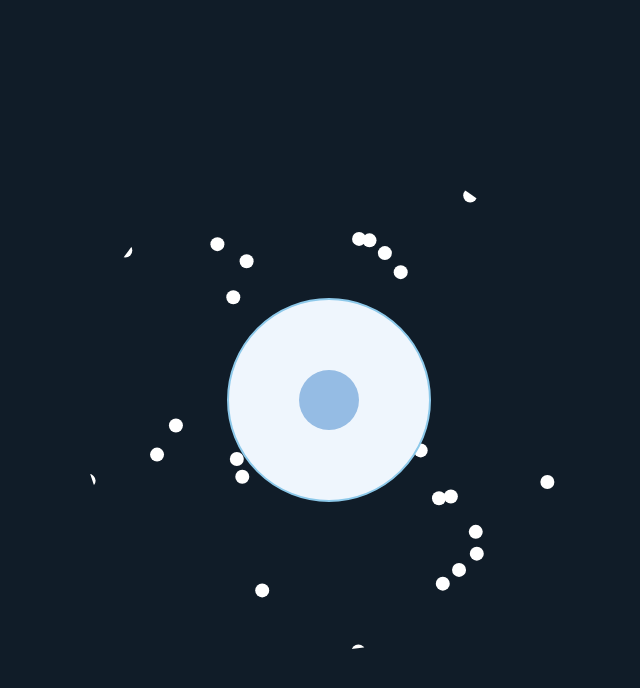
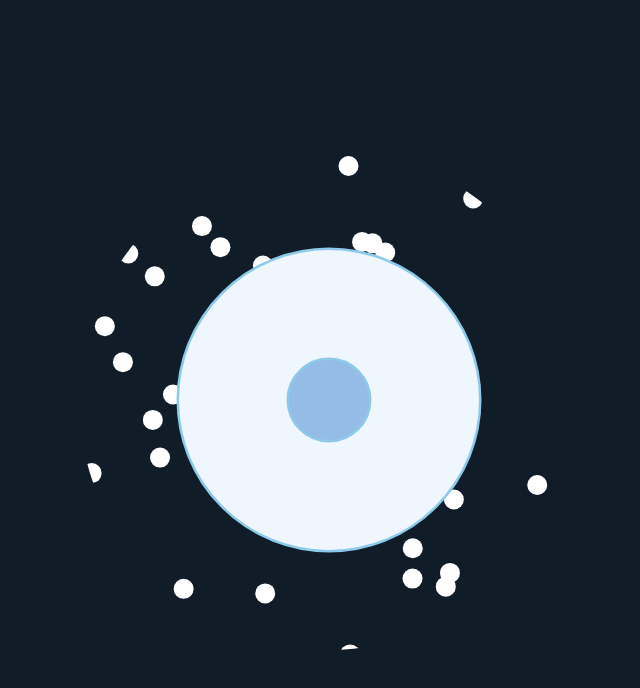
Before and after one commit to particle-animation/particle-animation, a plain HTML site: page index.html in a window 1280 px wide. Shown: the whole page, without its empty margins (311-951 px from the left). Drawn offline with Linux system fonts and the light colour scheme.

Commit message:
Move everything to canvas / Collision detection

```diff
--- a/css/main.css
+++ b/css/main.css
@@ -29,45 +29,5 @@ body, html {
 }
 
 .particles {
-    position: absolute;
-    z-index: 100;
     border-radius: 50%;
 }
-
-.cell {
-    position: relative;
-    z-index: 150;;
-}
-
-.particle-animation .cell {
-    display: flex;
-    justify-content: center;
-    align-items: center;
-    width: 200px;
-    height: 200px;
-    background: #eff6fd;
-    border-radius: 50%;
-    border: 2px solid #8dc9ea;
-}
-
-.particle-animation .cell__core {
-    width: 30%;
-    height: 30%;
-    background: #95bce4;
-    border-radius: 50%;
-}
-
-.particle-animation > svg {
-    position: absolute;
-    top: 0;
-    left: 0;
-    bottom: 0;
-    right: 0;
-}
-
-/* TESTING */
-
-#shapes {
-    position: relative;
-    z-index: 100;;
-}
--- a/index.html
+++ b/index.html
@@ -22,10 +22,6 @@
   <div class="site-wrap">
     <figure class="particle-animation">
         <canvas class="particles" id="particles"></canvas>
-        <div class="cell">
-            <div class="cell__core">
-            </div>
-        </div>
     </figure>
   </div>
   <script src="js/plugins.js"></script>
--- a/js/main.js
+++ b/js/main.js
@@ -2,25 +2,25 @@
 var canvas = document.querySelector('#particles');
 var ctx = canvas.getContext("2d");
 
+var canvasSizes = {
+    'width': 500,
+    'height': 500,
+}
+
 // w and h are Vars corresponding to the Window Size
-w = ctx.canvas.width = 500;
-h = ctx.canvas.height = 500;
-
-// adjust w,h and canvas when window is resized
-window.onresize = function () {
-    w = ctx.canvas.width = window.innerWidth;
-    h = ctx.canvas.height = window.innerHeight;
-};
+w = ctx.canvas.width = canvasSizes.width;
+h = ctx.canvas.height = canvasSizes.height;
 
 // Variables
 particles = [];
-maxParticles = 30;
-radius = 7;
+maxParticles = 40;
+radius = 10;
 
 // Once this function is called it will push Objects with multiple Properties into the particles Array
 function createParticles() {
     // Push Particle Objects into the array
     for (var i = 0; i < maxParticles; i++) {
+        var diff = 400; // add 1 if inclusive
         particles.push({
             x: Math.random() * ((w + radius) - radius) + radius, //Random Position between 0 and w(canvas-width)
             y: Math.random() * ((h + radius) - radius) + radius, // Same here for height
@@ -45,6 +45,20 @@ function draw() {
         ctx.fill();
         ctx.closePath();
     }
+
+    ctx.beginPath();
+    ctx.arc(canvasSizes.width/2, canvasSizes.height/2, 150, 0, 2 * Math.PI);
+    ctx.strokeStyle = "#8dc9ea";
+    ctx.lineWidth = 5;
+    ctx.stroke();
+    ctx.fillStyle = "#eff6fd";
+    ctx.fill();
+
+    ctx.beginPath();
+    ctx.arc(canvasSizes.width/2, canvasSizes.height/2, 40, 0, 2 * Math.PI);
+    ctx.stroke();
+    ctx.fillStyle = "#95bce4";
+    ctx.fill();
 }
 
 function move() {
@@ -63,13 +77,30 @@ function render() {
     requestAnimationFrame(render);
 }
 
+var circle1 = { radius: 150, x: 150, y: 150 };
+var circle2 = { radius: 12, x: 10, y: 5 };
+
+var dx = circle1.x - circle2.x;
+var dy = circle1.y - circle2.y;
+var distance = Math.sqrt(dx * dx + dy * dy);
+
+if (distance < circle1.radius + circle2.radius) {
+    // collision detected!
+}
+
 function collision() {
     for (var i = 0; i < particles.length; i++) {
+
         // Detect Collision with the Canvas Borders
         // IF particle X Position is smaller then 0 (left border) OR bigger then Window-Width invert the Velocity
         if (particles[i].x < 0 + radius || particles[i].x + radius > w) {
             particles[i].xv = -particles[i].xv;
             // Because we invert only the Velocity of the Axis the Particle hits, we dont need to calculate the new direction
+        }
+
+        if (Math.sqrt((canvasSizes.width/2 - particles[i].x) * (canvasSizes.width/2 - particles[i].x) + (canvasSizes.width/2- particles[i].y) * (canvasSizes.width/2- particles[i].y)) < 150 + 7) {
+            particles[i].xv = -particles[i].xv;
+            particles[i].yv = -particles[i].yv;
         }
         // Same for the Y-Axis
         if (particles[i].y - radius < 0 || particles[i].y + radius > h) {
```
